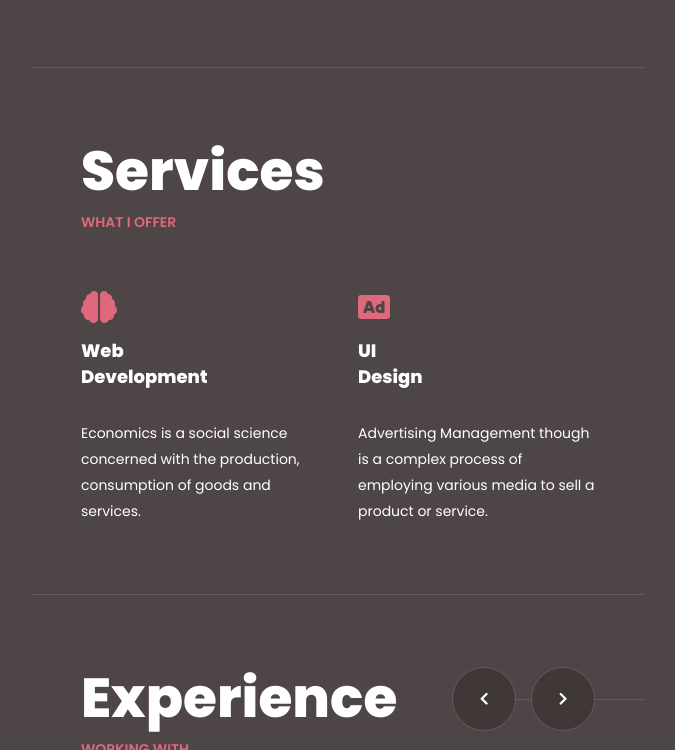
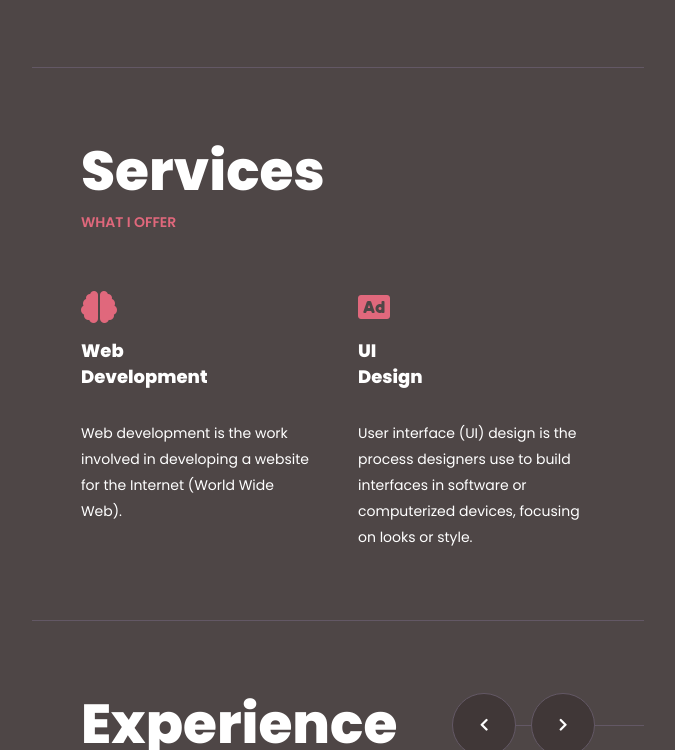
Before and after one commit to chukwuemekaprince/me, a plain HTML site: page index.html in a window 1280 px wide. Shown: the part 1298-2048 px from the top of the page, without its empty margins (544-1219 px from the left). Drawn offline with Linux system fonts and the light colour scheme.

Commit message:
Update index.html

```diff
--- a/index.html
+++ b/index.html
@@ -150,7 +150,7 @@
 							<!-- subtitle -->
 							<div class="h-subtitles">
 								<div class="h-subtitle typing-subtitle">
-									<p>Designer</p>
+									<p>UI Designer</p>
 									<p>Web Developer</p>
 									<p>Technical Analyst</p>
 								</div>
@@ -246,9 +246,7 @@
 								<div class="icon"><i class="fas fa-brain"></i></div>
 								<div class="name">Web<br />Development</div>
 								<div class="single-post-text">
-									<p>
-										Economics is a social science concerned with the production, consumption of goods and services.
-									</p>
+									<p> Web development is the work involved in developing a website for the Internet (World Wide Web). </p>
 								</div>
 							</div>
 						</div>
@@ -259,8 +257,7 @@
 								<div class="name">UI <br />Design</div>
 								<div class="single-post-text">
 									<p>
-										Advertising Management though is a complex process of employing various media to sell a product or service.
-									</p>
+										User interface (UI) design is the process designers use to build interfaces in software or computerized devices, focusing on looks or style.	</p>
 								</div>
 							</div>
 						</div>
```
